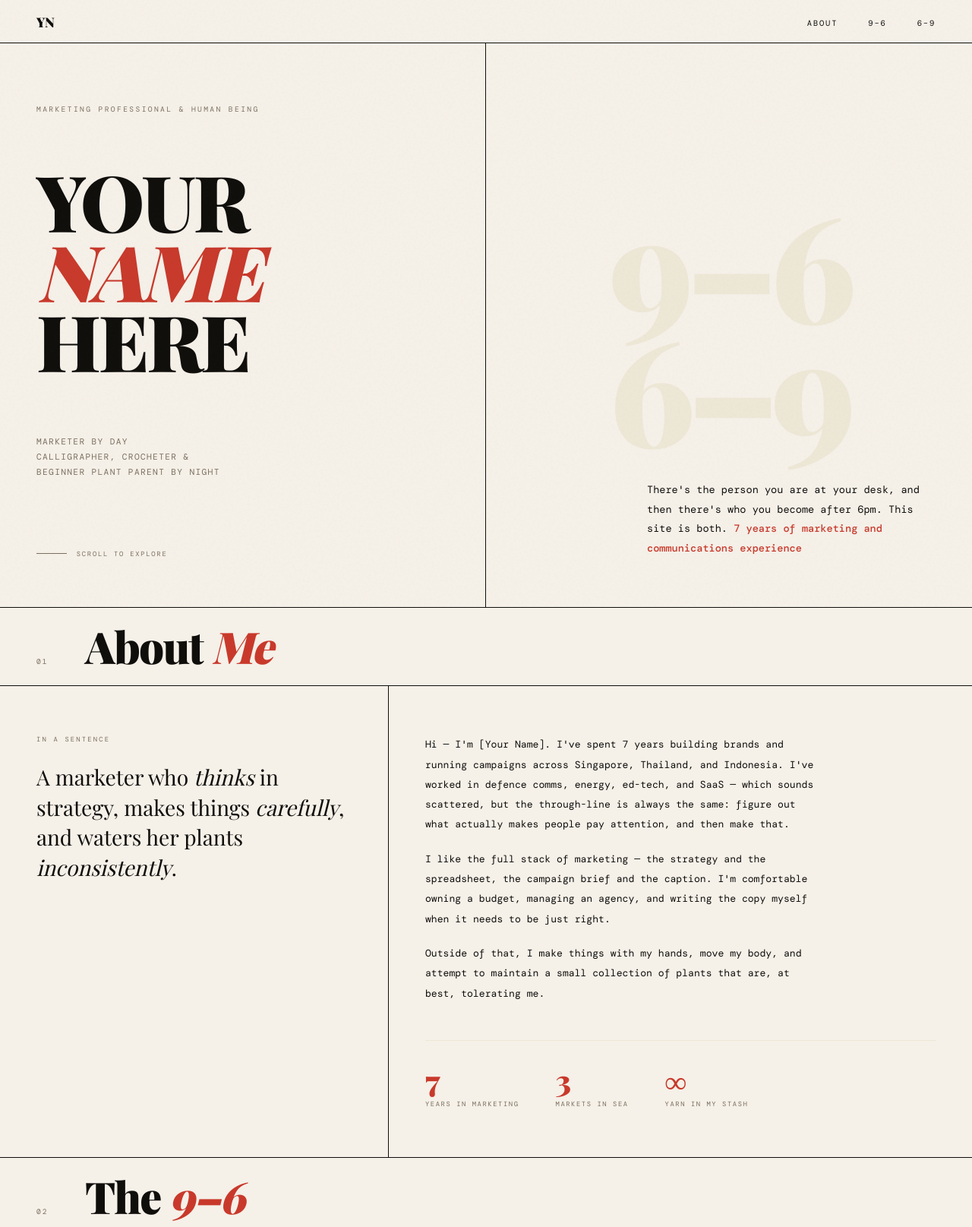
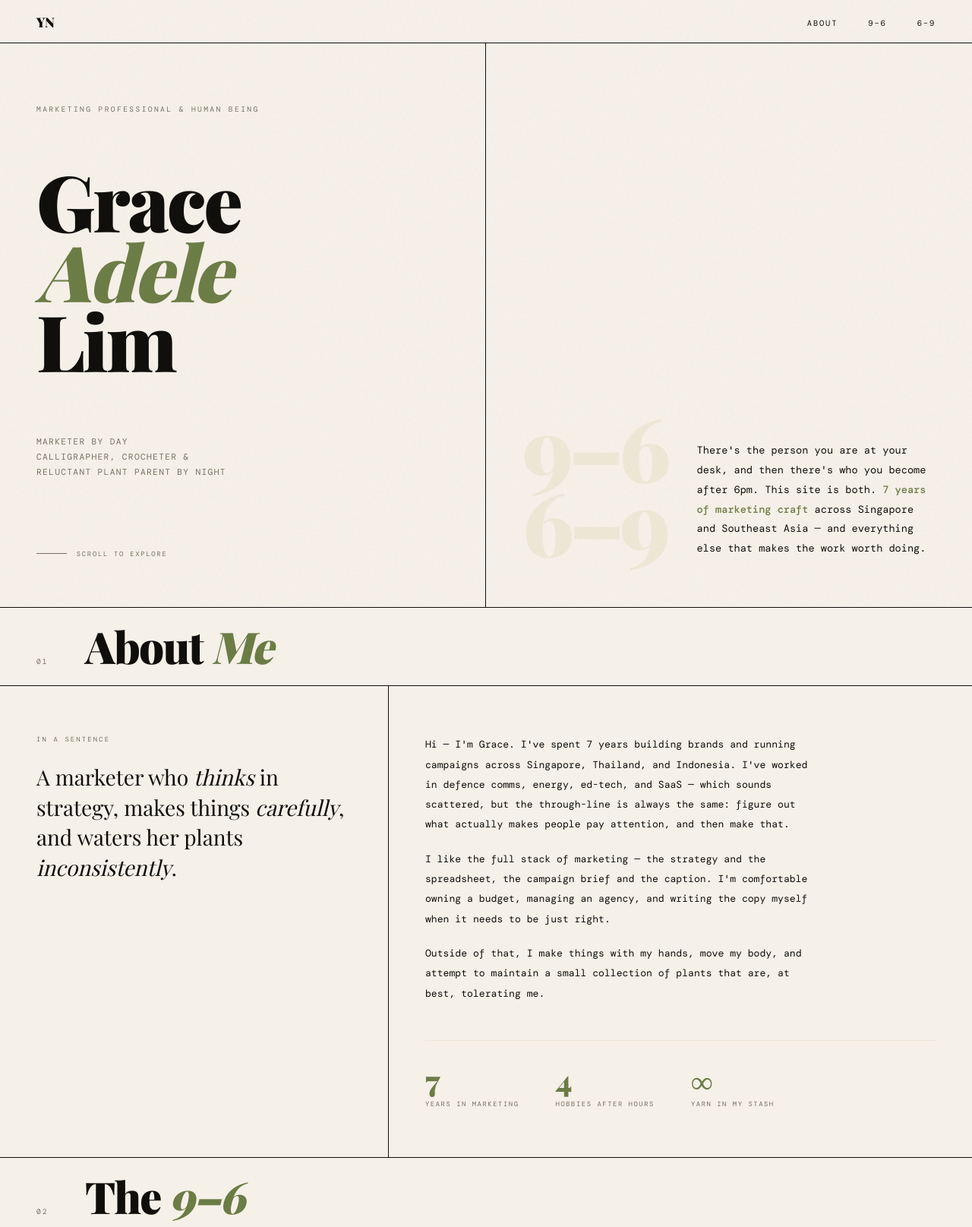
Before and after one commit to gracelxy1705/my-portfolio, a plain HTML site: page index.html in a window 1280 px wide. Shown: the top 1615 px of the page at 76% size. Drawn offline with nearby package versions, Linux system fonts and the light colour scheme; a web font is replaced by a local one.

Commit message:
Update index.html

```diff
--- a/index.html
+++ b/index.html
@@ -3,7 +3,7 @@
 <head>
   <meta charset="UTF-8" />
   <meta name="viewport" content="width=device-width, initial-scale=1.0"/>
-  <title>Grace Adele Lim — 9–6 & 6–9</title>
+  <title>Grace Adele — 9–6 & 6–9</title>
   <link href="https://fonts.googleapis.com/css2?family=Playfair+Display:ital,wght@0,400;0,900;1,400;1,700&family=DM+Mono:wght@300;400;500&display=swap" rel="stylesheet"/>
   <style>
     *, *::before, *::after { margin: 0; padding: 0; box-sizing: border-box; }
@@ -12,7 +12,7 @@
       --ink: #0f0e0b;
       --paper: #f5f0e8;
       --cream: #ede7d6;
-      --accent: #c8392b;
+      --accent: #6b7c45;
       --muted: #7a7060;
       --gutter: 3rem;
       --nav-h: 57px;
@@ -100,22 +100,19 @@
     }
     .hero-right {
       padding: 5rem var(--gutter) 4rem;
-      display: flex; flex-direction: column; justify-content: flex-end;
-      position: relative; overflow: hidden;
+      display: flex; flex-direction: row; align-items: flex-end;
+      gap: 2.5rem; overflow: hidden;
     }
     .big-hours {
-      position: absolute; top: 50%; left: 50%;
-      transform: translate(-50%, -50%);
       font-family: 'Playfair Display', serif;
       font-weight: 900;
-      font-size: clamp(6rem, 15vw, 18rem);
+      font-size: clamp(5rem, 9vw, 11rem);
       color: var(--cream); line-height: 0.85;
       letter-spacing: -0.05em; user-select: none; white-space: nowrap;
+      flex-shrink: 0;
     }
     .hero-desc {
-      position: relative; z-index: 2;
-      font-size: 0.85rem; line-height: 1.9;
-      max-width: 380px; margin-left: auto;
+      font-size: 0.85rem; line-height: 1.9; flex: 1;
     }
     .hero-desc strong { font-weight: 500; color: var(--accent); }
 
@@ -339,8 +336,8 @@
       :root { --gutter: 1.5rem; }
       .hero { grid-template-columns: 1fr; }
       .hero-left { border-right: none; border-bottom: 1.5px solid var(--ink); }
-      .hero-right { min-height: 50vh; }
-      .big-hours { font-size: 5rem; }
+      .hero-right { min-height: 40vh; flex-direction: column; align-items: flex-start; gap: 1.5rem; }
+      .big-hours { font-size: 4.5rem; }
       .about-grid { grid-template-columns: 1fr; }
       .about-col-left { border-right: none; border-bottom: 1.5px solid var(--ink); }
       .timeline::before { left: 5rem; }
@@ -367,15 +364,15 @@
   <div class="hero">
     <div class="hero-left">
       <p class="hero-eyebrow">Marketing Professional &amp; Human Being</p>
-      <h1 class="hero-name">YOUR<br/><em>NAME</em><br/>HERE</h1>
-      <p class="hero-tagline">Marketer by day<br/>Calligrapher, crocheter &<br/>beginner plant parent by night</p>
+      <h1 class="hero-name">Grace<br/><em>Adele</em><br/>Lim</h1>
+      <p class="hero-tagline">Marketer by day<br/>Calligrapher, crocheter &<br/>reluctant plant parent by night</p>
       <p class="scroll-hint">Scroll to explore</p>
     </div>
     <div class="hero-right">
       <div class="big-hours">9–6<br/>6–9</div>
       <p class="hero-desc">
         There's the person you are at your desk, and then there's who you become after 6pm.
-        This site is both. <strong>7 years of marketing and communications experience</strong>
+        This site is both. <strong>7 years of marketing craft</strong> across Singapore and Southeast Asia — and everything else that makes the work worth doing.
       </p>
     </div>
   </div>
@@ -393,7 +390,7 @@
       </div>
       <div class="about-col-right">
         <div class="about-body">
-          <p>Hi — I'm [Your Name]. I've spent 7 years building brands and running campaigns across Singapore, Thailand, and Indonesia. I've worked in defence comms, energy, ed-tech, and SaaS — which sounds scattered, but the through-line is always the same: figure out what actually makes people pay attention, and then make that.</p>
+          <p>Hi — I'm Grace. I've spent 7 years building brands and running campaigns across Singapore, Thailand, and Indonesia. I've worked in defence comms, energy, ed-tech, and SaaS — which sounds scattered, but the through-line is always the same: figure out what actually makes people pay attention, and then make that.</p>
           <p>I like the full stack of marketing — the strategy and the spreadsheet, the campaign brief and the caption. I'm comfortable owning a budget, managing an agency, and writing the copy myself when it needs to be just right.</p>
           <p>Outside of that, I make things with my hands, move my body, and attempt to maintain a small collection of plants that are, at best, tolerating me.</p>
         </div>
@@ -403,8 +400,8 @@
             <div class="stat-label">Years in Marketing</div>
           </div>
           <div class="stat">
-            <div class="stat-num">3</div>
-            <div class="stat-label">Markets in SEA</div>
+            <div class="stat-num">4</div>
+            <div class="stat-label">Hobbies after hours</div>
           </div>
           <div class="stat">
             <div class="stat-num">∞</div>
@@ -563,24 +560,14 @@
   <footer>
     <div class="footer-left">Let's talk — <em>I don't bite.</em></div>
     <div class="footer-right">
-      <a href="mailto:your@email.com">your@email.com</a>
+      <a href="/cdn-cgi/l/email-protection#364f59434476535b575f5a1855595b"><span class="__cf_email__" data-cfemail="89f0e6fcfbc9ece4e8e0e5a7eae6e4">[email&#160;protected]</span></a>
       &nbsp;·&nbsp;
-      <a href="https://linkedin.com/in/yourname" target="_blank">linkedin.com/in/yourname</a>
+      <a href="https://www.linkedin.com/in/graceadelelimxy/" target="_blank">linkedin.com/in/graceadelelimxy</a>
     </div>
   </footer>
 
-  <script>
+  <script data-cfasync="false" src="/cdn-cgi/scripts/5c5dd728/cloudflare-static/email-decode.min.js"></script><script>
     const items = document.querySelectorAll('.timeline-item');
     const observer = new IntersectionObserver((entries) => {
       entries.forEach(entry => {
-        if (entry.isIntersecting) {
-          entry.target.classList.add('visible');
-          observer.unobserve(entry.target);
-        }
-      });
-    }, { threshold: 0.1 });
-    items.forEach(item => observer.observe(item));
-  </script>
-
-</body>
-</html>
+        if (entry.isInte
```
